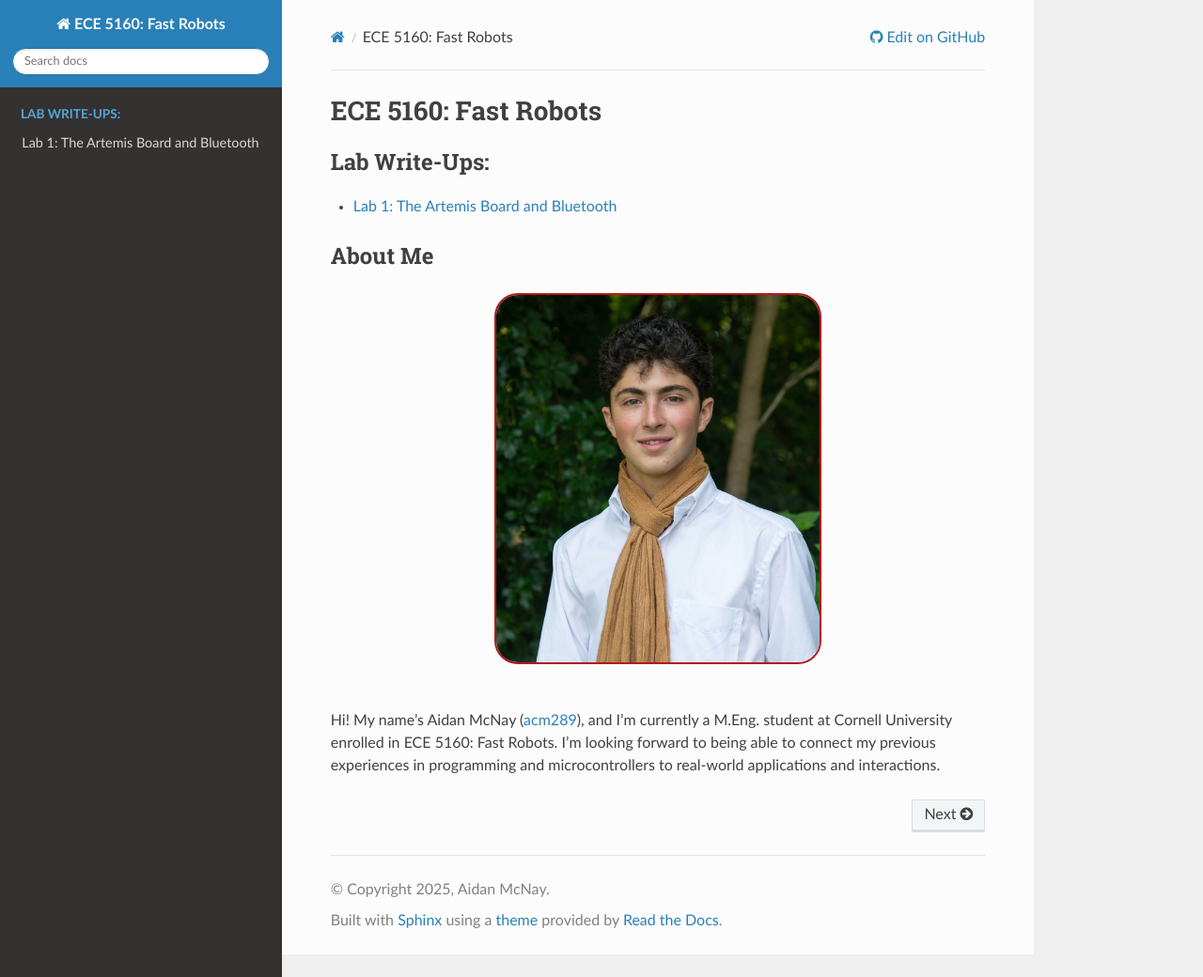
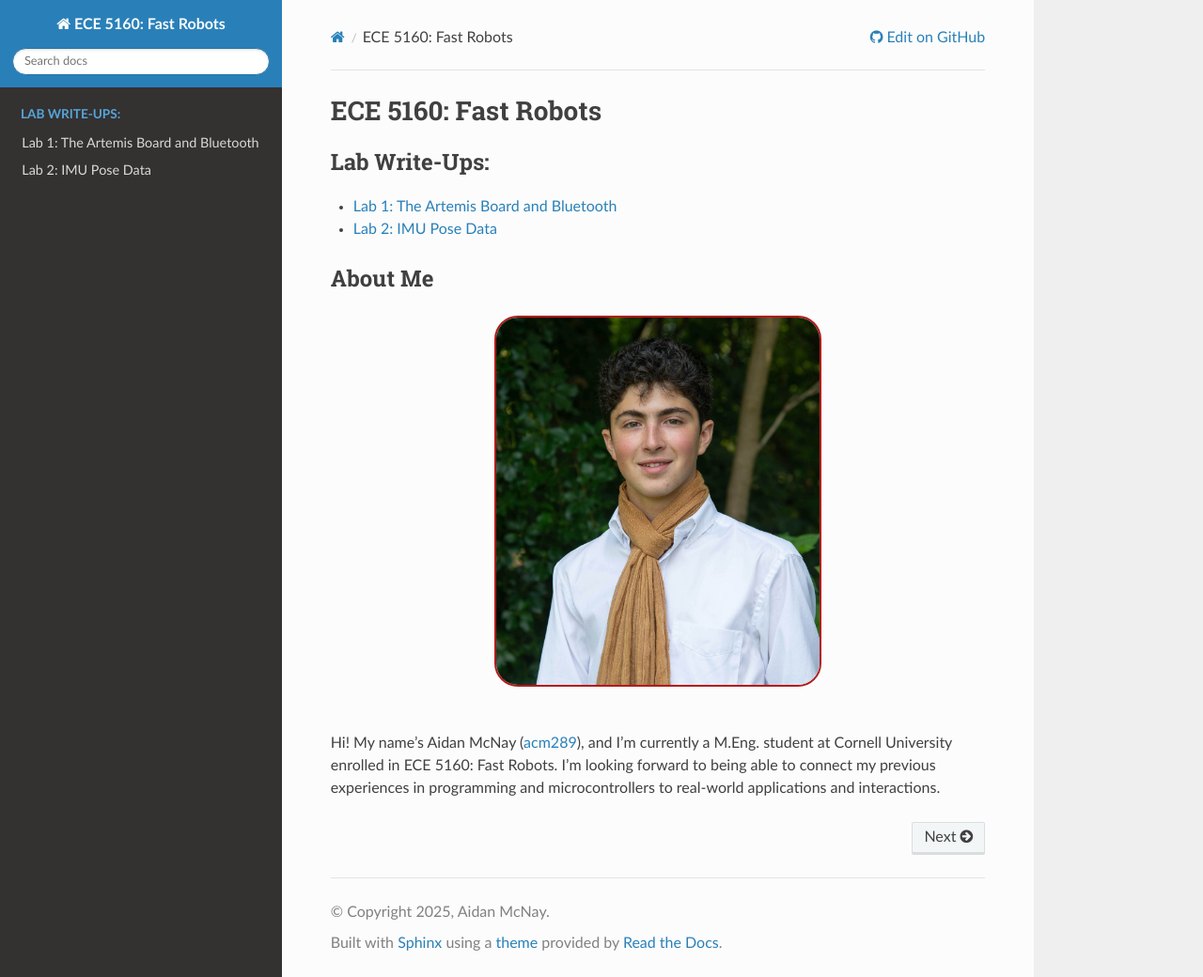
Before and after one commit to Aidan-McNay/fast-robots-docs, a Sphinx documentation site: the page built from docs/index.rst, in a window 1280 px wide and 1040 px high. Shown: the whole window at 94% size. Built offline with Sphinx 7.4.7 and the Read the Docs theme 3.1.0, drawn with Linux system fonts in a browser that asks for light colours; some of the changed lines change nothing that is shown.

Commit message:
Working on Lab 2

```diff
--- a/docs/conf.py
+++ b/docs/conf.py
@@ -15,6 +15,7 @@
 
 extensions = [
     "sphinx_rtd_theme",
+    "sphinx.ext.mathjax",
     "sphinxcontrib.youtube",
 ]
 
--- a/docs/index.rst
+++ b/docs/index.rst
@@ -12,6 +12,7 @@
    :caption: Lab Write-Ups:
 
    lab1
+   lab2
 
 About Me
 --------------------------------------------------------------------------
--- a/docs/lab1.rst
+++ b/docs/lab1.rst
@@ -1,5 +1,4 @@
-..
-  ECE 5160 Lab 1 Write-Up: The Artemis Board and Bluetooth
+.. ECE 5160 Lab 1 Write-Up: The Artemis Board and Bluetooth
 
 Lab 1: The Artemis Board and Bluetooth
 ==========================================================================
--- /dev/null
+++ b/docs/lab2.rst
@@ -0,0 +1,197 @@
+.. ECE 5160 Lab 2 Write-Up: IMU Pose Data
+
+Lab 2: IMU Pose Data
+==========================================================================
+
+An important task in robotics is being able to sense information about
+a robot's position. In this lab, we take a look at doing so with an
+IMU, including using an accelerometer and gyroscope in combination.
+
+Setup
+--------------------------------------------------------------------------
+
+Hardware setup for this lab was relatively straightforward; the IMU was
+connected with a QWIIC cable to the Artemis.
+
+.. image:: img/lab2/imu_setup.jpg
+   :align: center
+   :width: 50%
+   :class: bottompadding image-border
+
+After installing the appropriate library, we could demonstrate
+functionality with a simple demo to read data:
+
+ * The acceleration data showed the magnitude of acceleration in each
+   direction; this reflected the Earth's gravitational pull in a
+   given direction
+ * The gyroscope data showed the current angular velocity in a given
+   direction (0 when stationary)
+
+.. youtube:: 5UCl10Akki4
+   :align: center
+   :width: 70%
+
+.. admonition:: Significance of ``AD0_VAL``
+   :class: important
+
+   One important define is the ``AD0_VAL`` signal. This
+   is the last bit of the I\ :sup:`2`\ C address for the IMU, and can be
+   jumped on the IMU breakout board to change its value (allowing for
+   multiple IMUs on the same I\ :sup:`2`\ C bus). Since ours isn't jumped,
+   the default value of 1 is used.
+
+Accelerometer
+--------------------------------------------------------------------------
+
+To get the IMU data, I created the command ``GET_ACCEL_CARTESIAN`` to get
+the IMU's cartesian acceleration, as well as ``GET_ACCEL_ATTITUDE`` to
+get the pitch and roll. These were tested by having the IMU at -90°, 0°,
+and 90° for pitch and roll, and using a Python function to report the
+data.
+
+.. code-block:: python
+   :caption: Obtaining attitude data in Python
+
+   def parse_attitude( data: str ) -> tuple[int, float, float]:
+     data_components = data.split("|")
+     time = data_components[0]
+     pitch = data_components[1]
+     roll = data_components[2]
+     return int(time), float(pitch), float(roll)
+
+   ble.send_command(CMD.GET_ACCEL_ATTITUDE, "")
+   data = ble.receive_string(ble.uuid['RX_STRING'])
+   time, pitch, roll = parse_attitude(data)
+   LOG.info(f"Received data: TIME = {time}, PITCH = {pitch:.5f}, ROLL = {roll:.5f}")
+
+.. youtube:: dNvl3Zwqg5s
+   :align: center
+   :width: 70%
+
+.. youtube:: IlTydkLRVe0
+   :align: center
+   :width: 70%
+
+From here, we could perform a two-point calibration at the extreme
+angles to correct any underlying bias. By measuring the raw data at known
+extreme angles, and assuming the angle varied linearly, we could derive
+an equation to determine the correct angle from measured data, and update
+the Artemis with ``CALIBRATE``
+
+.. code-block:: python
+
+   # Obtain data at -90 pitch
+   input("Position IMU at -90° Pitch!") # Wait until ready
+   ble.send_command(CMD.GET_ACCEL_ATTITUDE, "")
+   data = ble.receive_string(ble.uuid['RX_STRING'])
+   _, pitch_n90, _ = parse_attitude(data)
+   print(f" - Pitch obtained: {pitch_n90:.5f}")
+
+   # ...
+   # Obtain pitch_90, roll_n90, and roll_90 similarly
+   # ...
+
+   # Calculate two-point calibration for both pitch and roll
+   pitch_slope  = 180 / (pitch_90 - pitch_n90)
+   pitch_offset = 90 - (pitch_90 * pitch_slope)
+   roll_slope   = 180 / (roll_90 - roll_n90)
+   roll_offset  = 90 - (roll_90 * roll_slope)
+
+   # true_pitch = (measured_pitch * pitch_slope) + pitch_offset
+   # true_roll  = (measured_roll  * roll_slope ) + roll_offset
+
+   # Communicate back to Artemis
+   ble.send_command(CMD.CALIBRATE,
+     "{:.5f}".format(pitch_slope)  + "|" +
+     "{:.5f}".format(pitch_offset) + "|" +
+     "{:.5f}".format(roll_slope)   + "|" +
+     "{:.5f}".format(roll_offset))
+
+.. youtube:: 0wc5D49QIGM
+   :align: center
+   :width: 70%
+
+While this helps correct the data somewhat, there was still significant
+noise in the measurements. To try to eliminate this noise, I performed an
+FFT of data measured for a few seconds, to see whether we could discern
+data and noise by frequency (testing both when the IMU was stationary
+and moving).
+
+By first obtaining data in batch amounts with
+``LOG_ACCEL_ATTITUDE_BULK``, then transmitting it all with
+``GET_ACCEL_ATTITUDE_BULK`` (similar to Lab 1), I was able to achieve
+a sample rate of **~376 measurements per second.**
+
+.. figure:: img/lab2/static_fft.png
+   :align: center
+   :width: 70%
+   :class: image-border
+
+   Data from the stationary IMU in both the time and frequency domains
+
+.. figure:: img/lab2/dynamic_fft.png
+   :align: center
+   :width: 70%
+   :class: image-border
+
+   Data from the moving IMU in both the time and frequency domains
+
+.. youtube:: F9UCEwOJ9cE
+   :align: center
+   :width: 70%
+
+Examining these graphs, it appears as though the low-frequency data ends
+around **5Hz**, at which point noise appears in the system. To eliminate
+this, we can implement a low-pass filter with the following
+post-processing step, to incorporate the past measurement into the
+current (done for both pitch and yaw).
+
+.. math::
+
+   dt &= \frac{1}{\text{Sample Rate}} = \frac{1}{375.8 \text{ Hz}} = 0.00266 \text{ seconds}
+
+   RC &= \frac{1}{2 \cdot \pi \cdot f_\text{low-pass}} = \frac{1}{2 \cdot \pi \cdot 5\text{ Hz}} = 0.032 \text{ seconds}
+
+   \alpha &= \frac{dt}{dt + RC} = \frac{0.00266}{0.00266 + 0.032} = 0.077
+
+.. code-block:: c++
+
+   float alpha = 0.077; // Obtained from Python
+
+   data_lp[0] = data_raw[0];
+
+   for( int i = 0; i < num_samples; i++ ){
+     data_lp[i]     = (      alpha  * data_raw[i]    ) +
+                      ( (1 - alpha) * data_lp[i - 1] );
+     data_lp[i - 1] = data_lp[i];
+   }
+
+The collected data is low-passed with ``LOW_PASS_ATTITUDE_BULK``, and
+sent over in batch with ``GET_LOW_PASS_ATTITUDE_BULK``.
+
+.. figure:: img/lab2/dynamic_lp_fft.png
+   :align: center
+   :width: 90%
+   :class: image-border
+
+   Comparison of measured and low-passed IMU data
+
+.. youtube:: B8H_UyCgzZ8
+   :align: center
+   :width: 70%
+
+We can see that the measured low-passed data is significantly smoother,
+as well as having decreased noise in the higher frequencies by over an
+order of magnitude.
+
+Gyroscope
+--------------------------------------------------------------------------
+
+While our accelerometer can be noisy, we can also use a gyroscope, which
+has significantly less noise.
+
+Collecting Data
+--------------------------------------------------------------------------
+
+RC Stunt
+--------------------------------------------------------------------------
```
Also changed, not shown: docs/img/lab2/dynamic_fft.png (added), docs/img/lab2/dynamic_lp_fft.png (added), docs/img/lab2/gyro_0ms.png (added), docs/img/lab2/gyro_20ms.png (added), docs/img/lab2/static_fft.png (added), 1 other file.
